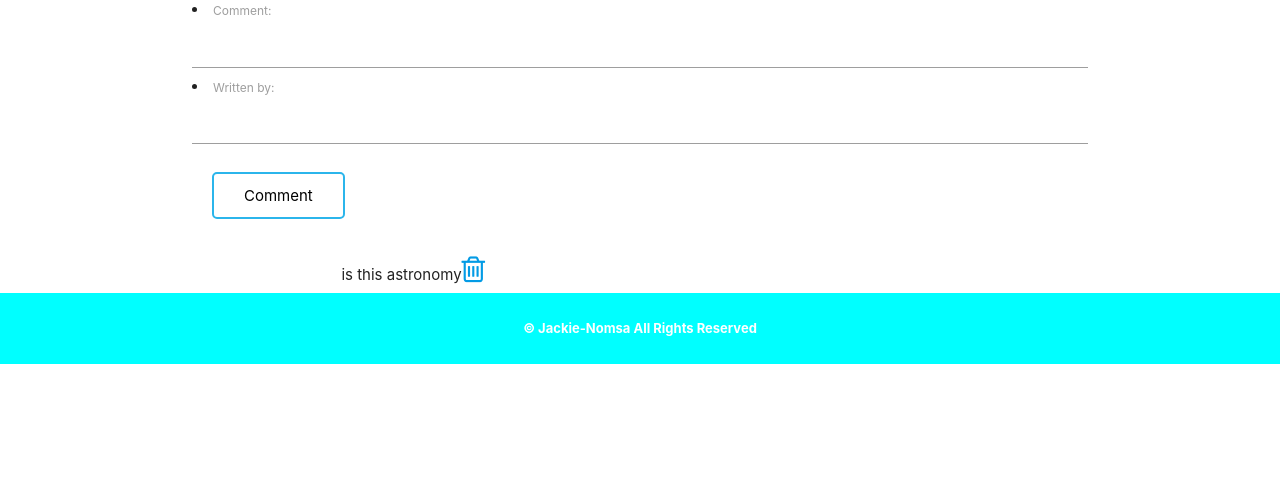
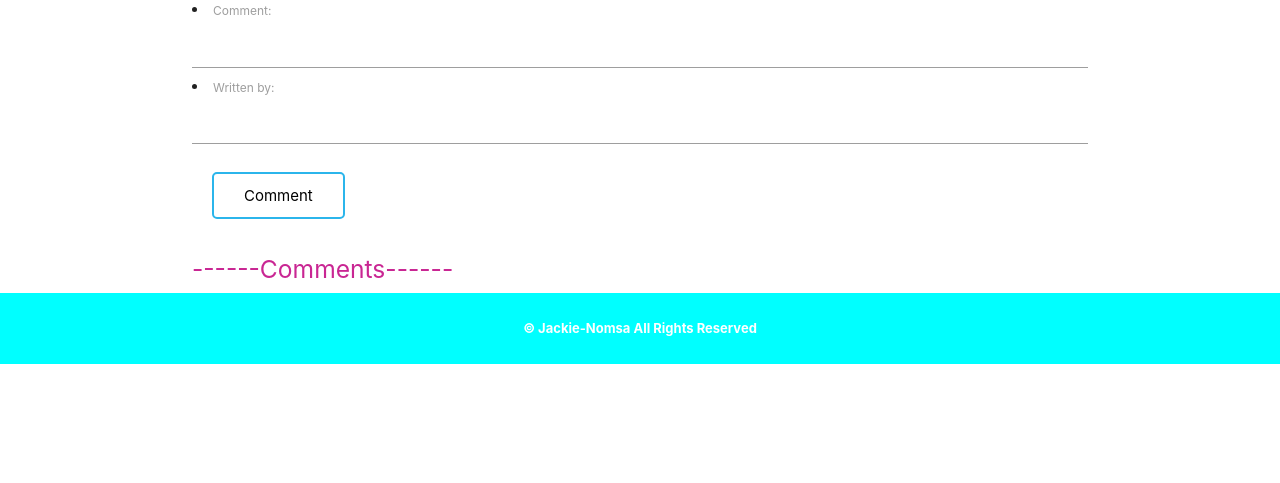
Before and after one commit to JackieNomsa/My-Blog, a Django app: page /comment/2 in a window 1280 px wide. Shown: the part 436-919 px from the top of the page. Before the commit the page ends 800 px from the top, so only its background shows below. Run offline with Django 3.2, Linux system fonts and the light colour scheme; data comes from the database, SQL or seed files in the repository; some web fonts are replaced.

Commit message:
'styles'

```diff
--- a/my_blog/posts/static/css/style.css
+++ b/my_blog/posts/static/css/style.css
@@ -100,13 +100,29 @@ html {
 
 /* comments */
 .curr-comms {
-  width: 70%;
+  width: 80%;
   margin: auto;
 }
 
 .curr-comm {
   padding: 1em;
   list-style-type: none;
+}
+
+.comm_writer {
+  font-size: small;
+  font-style: italic;
+  color: rgb(100, 99, 99);
+}
+
+.comm_tag {
+  color: rgb(201, 38, 147);
+}
+
+.del-comment {
+  color: red;
+  margin-left: 2em;
+  font-size: small;
 }
 
 /* interest */
--- a/my_blog/posts/templates/posts/comment.html
+++ b/my_blog/posts/templates/posts/comment.html
@@ -32,9 +32,10 @@
     </form>
   {% endif %}
     {% if comments %}
+    <h5 class='comm_tag'>------Comments------</h5>
     <ul class='curr-comms'>
       {% for i in comments %}
-      <li class='curr-comm'>{{i}}<a href={% url 'delete_comment' i.id %} class="del-comment"><abbr title="delete comment"><i class="fa fa-trash-o fa-2x"></i></abbr></a></li>
+      <li class='curr-comm'>{{i.comment}} <span class='comm_writer'>{{i.written_by}}</span><a href={% url 'delete_comment' i.id %} class="del-comment"><abbr title="delete comment"><i class="fa fa-trash-o fa-2x"></i></abbr></a></li>
       {% endfor %}
     </ul>
     {% endif %}
--- a/my_blog/posts/templates/posts/currentpost.html
+++ b/my_blog/posts/templates/posts/currentpost.html
@@ -8,9 +8,10 @@
 
   <div>
 {% if comments %}
+<h4>------Comments------</h4>
   <ul class='curr-comms'>
     {% for i in comments %}
-    <li class='curr-comm'>{{i.comment}}
+    <li class='curr-comm'>{{i.comment}} <span class='comm_writer'>{{i.written_by}}</span>
     <a href={% url 'delete_comment' i.id %} class="del-comment"><abbr title="delete comment"><i class="fa fa-trash-o fa-2x"></i></abbr></a></li>
     {% endfor %}
   </ul>
```
